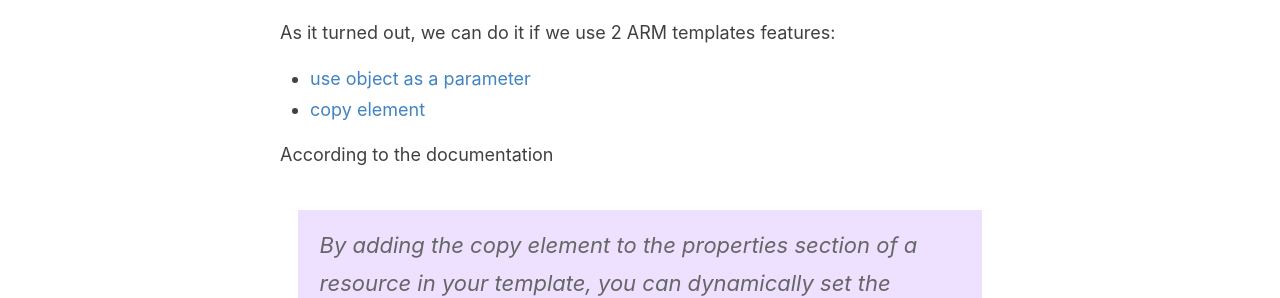
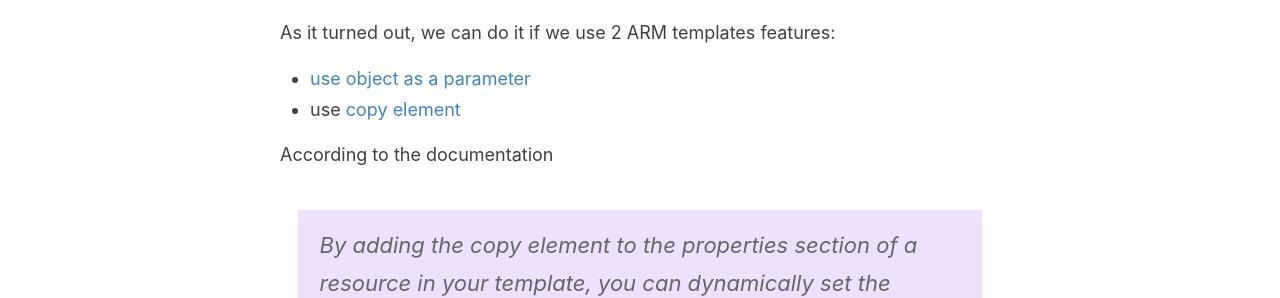
Before and after one commit to evgenyb/evgenyb.github.io, a Jekyll site: the page built from _posts/2020-05-05-use-copy-function-to-simplify-arm-templates.md, in a window 1280 px wide and 900 px high, scrolled down 5120 px. Shown: the part 161-459 px from the top of the window. Built offline with Jekyll 4.4.1, drawn with Linux system fonts in a browser that asks for light colours.

Commit message:
Fix content

```diff
--- a/_posts/2020-05-05-use-copy-function-to-simplify-arm-templates.md
+++ b/_posts/2020-05-05-use-copy-function-to-simplify-arm-templates.md
@@ -184,7 +184,7 @@ What we actually want is, one ARM template and set of parameter files for each e
 As it turned out, we can do it if we use 2 ARM templates features:
 
 * [use object as a parameter](https://docs.microsoft.com/en-us/azure/architecture/building-blocks/extending-templates/objects-as-parameters)
-* [copy element](https://docs.microsoft.com/en-us/azure/azure-resource-manager/templates/copy-resources)
+* use [copy element](https://docs.microsoft.com/en-us/azure/azure-resource-manager/templates/copy-resources)
 
 According to the documentation
 > By adding the copy element to the properties section of a resource in your template, you can dynamically set the number of items for a property during deployment. You also avoid having to repeat template syntax.
```
